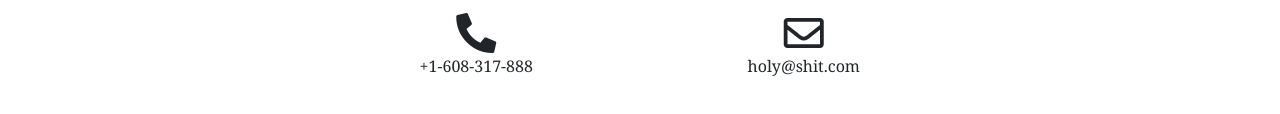
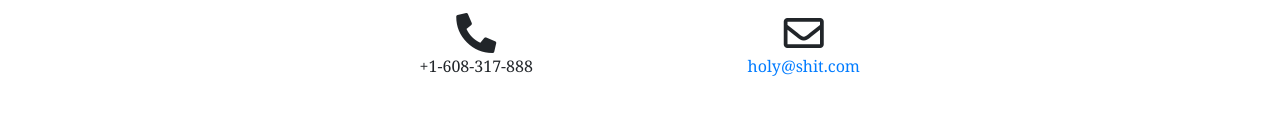
Before and after one commit to XccelerateOrg/FTWD_Web_Day_04, a plain HTML site: page Exercise_A/index.html in a window 1280 px wide. Shown: the part 2531-2645 px from the top of the page. Drawn offline with nearby package versions, Linux system fonts and the light colour scheme.

Commit message:
minor update

```diff
--- a/Exercise_A/index.html
+++ b/Exercise_A/index.html
@@ -178,7 +178,7 @@
             </div>
             <div class ="final col-md-6">
               <i class="ii far fa-envelope col-md-6"></i>
-              <p>holy@shit.com</p>
+              <p><a  href="mailto:holy@shit.com">holy@shit.com</a>
             </div>
           </div>
         </div>
```
